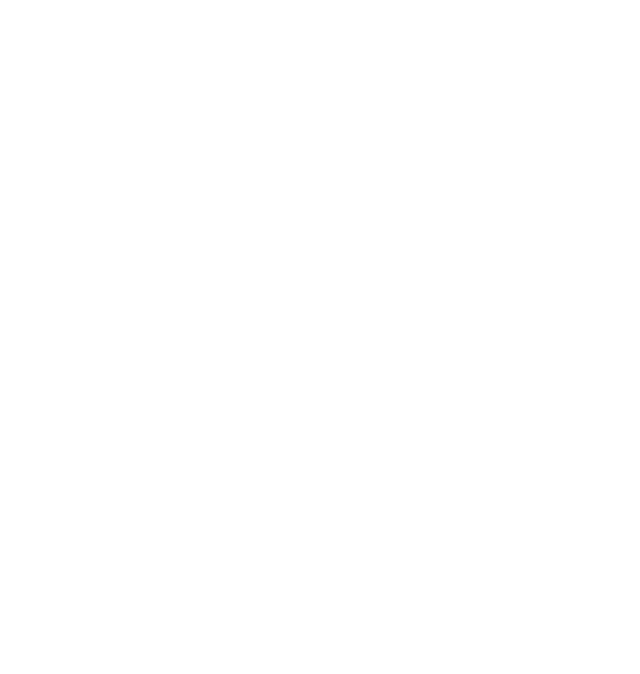
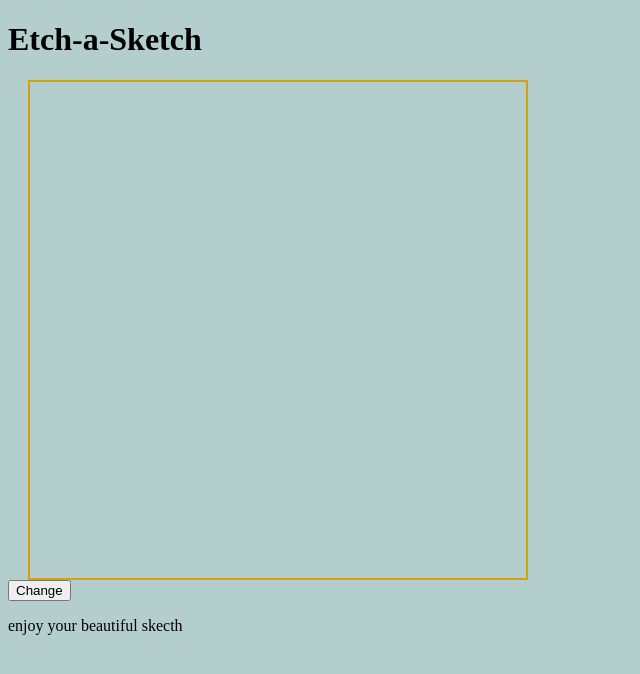
Before and after one commit to Okoro91/etch-a-sketch, a plain HTML site: page index.html in a window 1280 px wide. Shown: the whole page, without its empty margins (0-640 px from the left). Drawn offline with Linux system fonts and the light colour scheme.

Commit message:
created div grid with js and styled

```diff
--- a/index.html
+++ b/index.html
@@ -5,10 +5,21 @@
     <meta name="viewport" content="width=device-width, initial-scale=1.0">
     <title>Etch-a-Sketch</title>
     <link rel="stylesheet" href="style.css">
-    <link rel="shortcut icon" href="favicon.ico" type="image/x-icon">
+    <link rel="shortcut icon" href="images/favicon.ico" type="image/x-icon">
     <script src="script.js" defer></script>
 </head>
 <body>
-
+    <header>
+        <h1>Etch-a-Sketch</h1>
+    </header>
+    <main>
+        <div id="container"></div>
+        <div id="settings">
+            <button id="colorpicker">Change</button>
+        </div>
+    </main>
+    <footer>
+        <p>enjoy your beautiful skecth</p>
+    </footer>
 </body>
 </html>
--- a/script.js
+++ b/script.js
@@ -0,0 +1,14 @@
+
+function sketchGrid(rows, cols){
+    const container = document.querySelector('#container');
+
+
+for (let i = 0; i < rows * cols; i++){
+        const cell = document.createElement('div');
+        cell.classList.add('grid-cell');
+        container.appendChild(cell);
+}
+
+}
+
+sketchGrid(16, 16);
--- a/style.css
+++ b/style.css
@@ -0,0 +1,22 @@
+
+*{
+    box-sizing: border-box;
+}
+
+body{
+    background-color: rgb(179, 206, 204);
+}
+
+#container {
+    display: grid;
+    grid-template: repeat(16, 1fr)/repeat(16, 1fr);
+    max-width: 500px;
+    height: 500px;
+    border: 2px solid #d6a110;
+    margin-left: 20px;
+}
+
+
+.grid-cell {
+    border: none;
+}
```
Also changed, not shown: images/favicon.ico (added).
